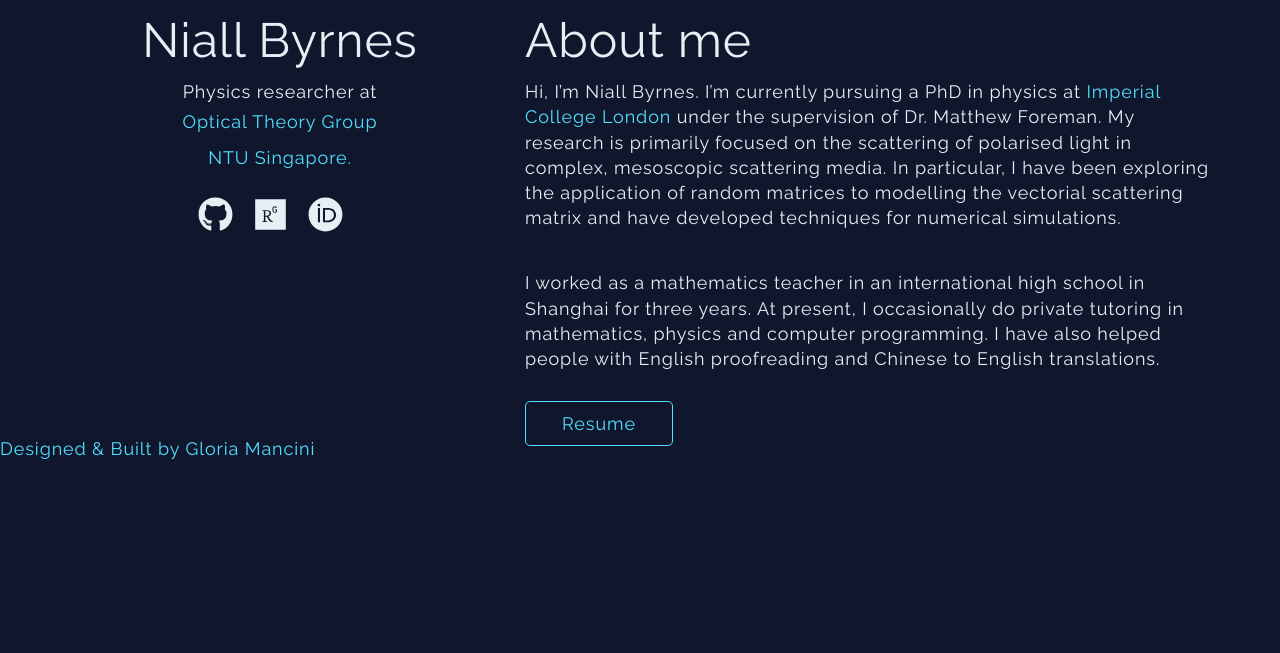
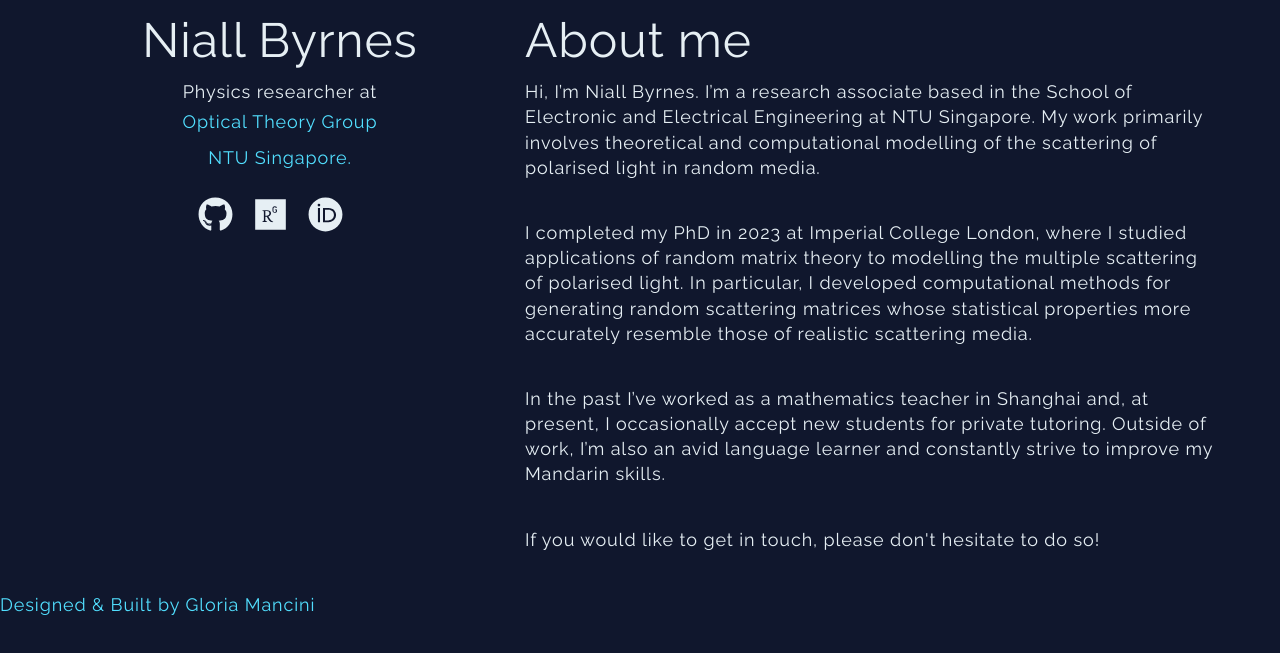
Before and after one commit to niall081/personal-site-v2, a Gatsby site: page / in a window 1280 px wide. Shown: the part 113-766 px from the top of the page. Built offline with nearby package versions, Linux system fonts and the light colour scheme; Gatsby itself is replaced by a stand-in of ours.

Commit message:
edit bio text

```diff
--- a/src/components/Section.tsx
+++ b/src/components/Section.tsx
@@ -9,14 +9,17 @@ const Section = () => {
     <div className="section">
         <h1 className="section_title">About me</h1>
         <p className="section_text">
-        Hi, I’m Niall Byrnes. I’m currently pursuing a PhD in physics at <a className="link" href="https://www.imperial.ac.uk/"> Imperial College London</a> under the supervision of Dr. Matthew Foreman. My research is primarily focused on the scattering of polarised light in complex, mesoscopic scattering media. In particular, I have been exploring the application of random matrices to modelling the vectorial scattering matrix and have developed techniques for numerical simulations.
+        Hi, I’m Niall Byrnes. I’m a research associate based in the School of Electronic and Electrical Engineering at NTU Singapore. My work primarily involves theoretical and computational modelling of the scattering of polarised light in random media.
         </p>
-
         <p className="section_text">
-        I worked as a mathematics teacher in an international high school in Shanghai for three years. At present, I occasionally do private tutoring in mathematics, physics and computer programming. I have also helped people with English proofreading and Chinese to English translations.
+        I completed my PhD in 2023 at Imperial College London, where I studied applications of random matrix theory to modelling the multiple scattering of polarised light. In particular, I developed computational methods for generating random scattering matrices whose statistical properties more accurately resemble those of realistic scattering media.
         </p>
-
-        <Button />
+        <p className="section_text">
+        In the past I’ve worked as a mathematics teacher in Shanghai and, at present, I occasionally accept new students for private tutoring. Outside of work, I’m also an avid language learner and constantly strive to improve my Mandarin skills.
+        </p>
+        <p className="section_text">
+        If you would like to get in touch, please don't hesitate to do so!
+        </p>
     </div>
   )
 }
--- a/src/pages/index.tsx
+++ b/src/pages/index.tsx
@@ -6,7 +6,6 @@ import Navbar  from "../components/Navbar"
 import Card  from "../components/Card"
 import Section from "../components/Section"
 import Footer from "../components/Footer"
-
 
 
 const IndexPage: React.FC<PageProps> = () => {
```
